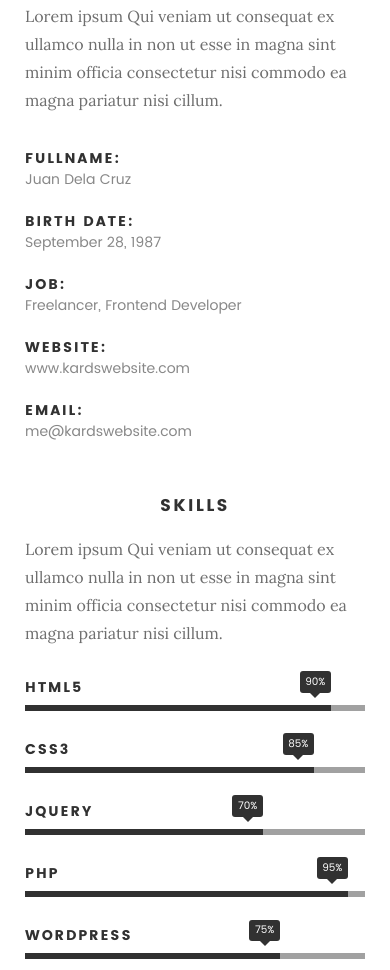
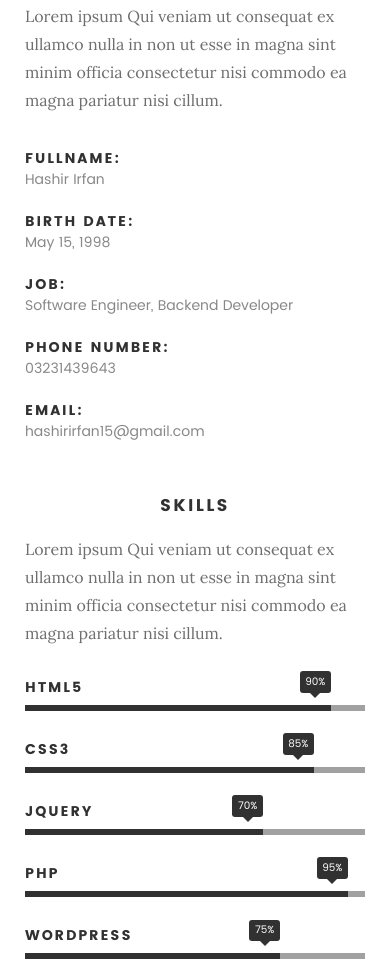
Before and after one commit to sheikh-hashir/portfolio, a plain HTML site: page index.html in a window 390 px wide. Shown: the part 1384-2354 px from the top of the page. Drawn offline with Linux system fonts and the light colour scheme; files whose address does not match are found by name.

Commit message:
added fullname, date of birth, job description, phone number, email

```diff
--- a/index.html
+++ b/index.html
@@ -122,26 +122,25 @@
    			<ul class="info-list">
    				<li>
    					<strong>Fullname:</strong>
-   					<span>Juan Dela Cruz</span>
+   					<span>Hashir Irfan</span>
    				</li>
    				<li>
    					<strong>Birth Date:</strong>
-   					<span>September 28, 1987</span>
+   					<span>May 15, 1998</span>
    				</li>
    				<li>
    					<strong>Job:</strong>
-   					<span>Freelancer, Frontend Developer</span>
+   					<span>Software Engineer, Backend Developer</span>
    				</li>
    				<li>
-   					<strong>Website:</strong>
-   					<span>www.kardswebsite.com</span>
+   					<strong>Phone Number:</strong>
+   					<span>03231439643</span>
    				</li>
    				<li>
    					<strong>Email:</strong>
-   					<span>me@kardswebsite.com</span>
+   					<span>hashirirfan15@gmail.com</span>
    				</li>
-
-   			</ul> <!-- /info-list -->
+   			</ul>
 
    		</div>
 
```
